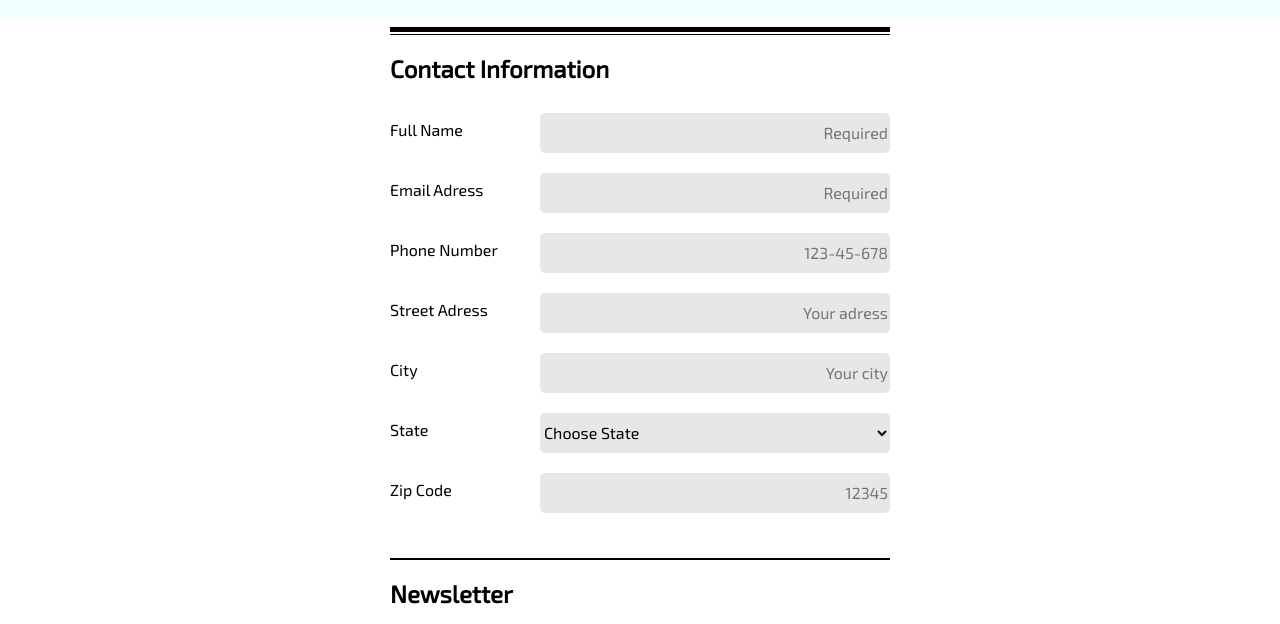
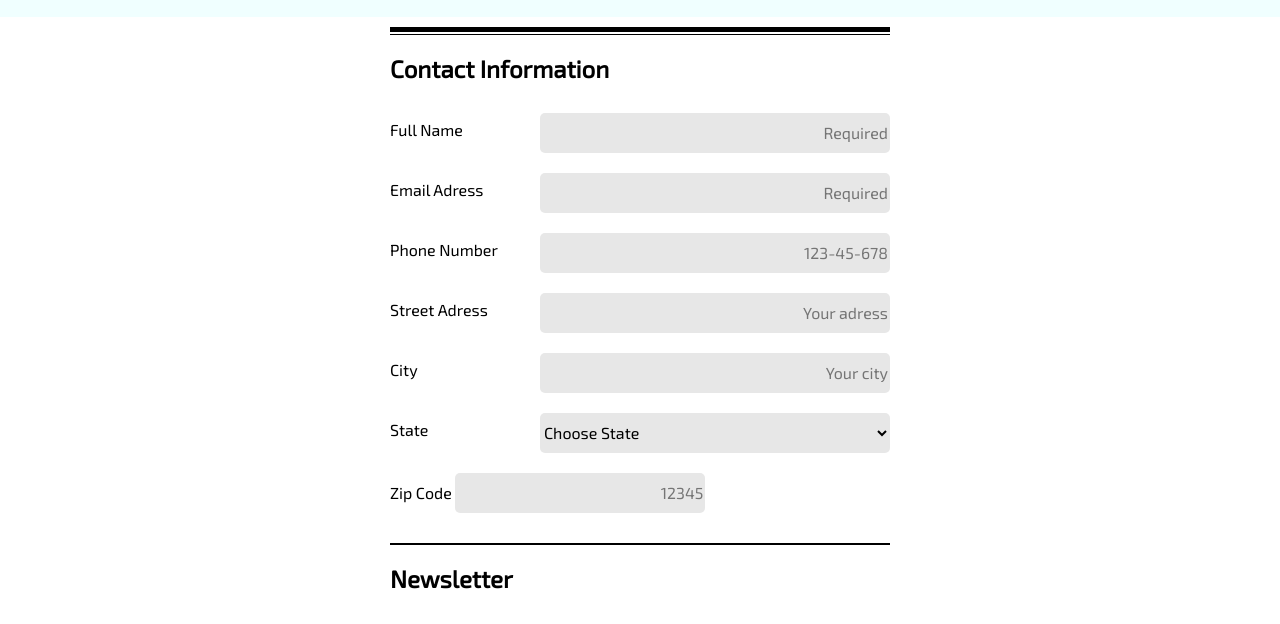
Before and after one commit to horeatiff/My-treehouse-project-3, a plain HTML site: page index.html in a window 1280 px wide. Shown: the part 176-800 px from the top of the page. Drawn offline with Linux system fonts and the light colour scheme.

Commit message:
Fixed 50% width in zip filed size

```diff
--- a/index.html
+++ b/index.html
@@ -134,7 +134,7 @@
             <option value="WY">Wyoming</option></select
           ><br /><br />
         </div>
-        <div class="fields">
+        <div class="fields_1">
           <label for="zip">Zip Code</label>
           <input
             class="zip"
```
